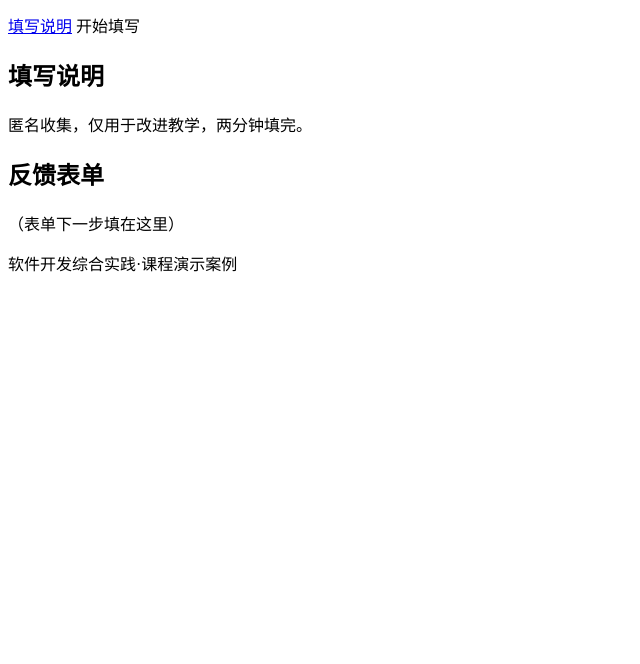
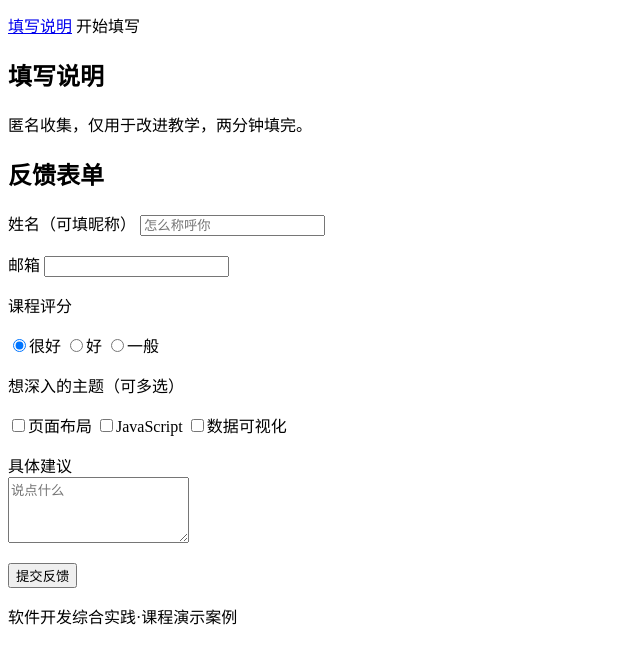
Before and after one commit to Lettuce-333/practice2, a plain HTML site: page 案例复现/index.html in a window 1280 px wide. Shown: the part 116-780 px from the top of the page, without its empty margins (0-640 px from the left). Drawn offline with Linux system fonts and the light colour scheme.

Commit message:
添加反馈表单控件并关联label

```diff
--- a/案例复现/index.html
+++ b/案例复现/index.html
@@ -21,7 +21,35 @@
             </section>
             <section id="form">
                 <h2>反馈表单</h2>
-                <p>（表单下一步填在这里）</p>
+                <form action="#" method="get">
+                    <p>
+                        <label for="name">姓名（可填昵称）</label>
+                        <input type="text" id="name" name="name"  placeholder="怎么称呼你" required>
+                    </p>
+                    <p>
+                        <label for="email">邮箱</label>
+                        <input type="email" id="mail" name="mail" required>
+                    </p>
+                    <p>课程评分</p>
+                    <p>
+                        <label><input type="radio" name="score" value="5" checked>很好</label>
+                        <label><input type="radio" name="score" value="4">好</label>
+                        <label><input type="radio" name="score" value="3">一般</label>
+                    </p>
+                    <p>想深入的主题（可多选）</p>
+                    <p>
+                        <label><input type="checkbox" name="topic" value="layout">页面布局</label>
+                        <label><input type="checkbox" name="topic" value="js">JavaScript</label>
+                        <label><input type="checkbox" name="topic" value="chart">数据可视化</label>
+                    </p>
+                    <p>
+                        <label for="advice">具体建议</label><br>
+                        <textarea id="advice" name="advice" rows="4" maxlength="200" placeholder="说点什么"></textarea>
+                    </p>
+                    <p>
+                        <button type="submit">提交反馈</button>
+                    </p>
+                </form>
             </section>
         </main>
         <footer>
```
